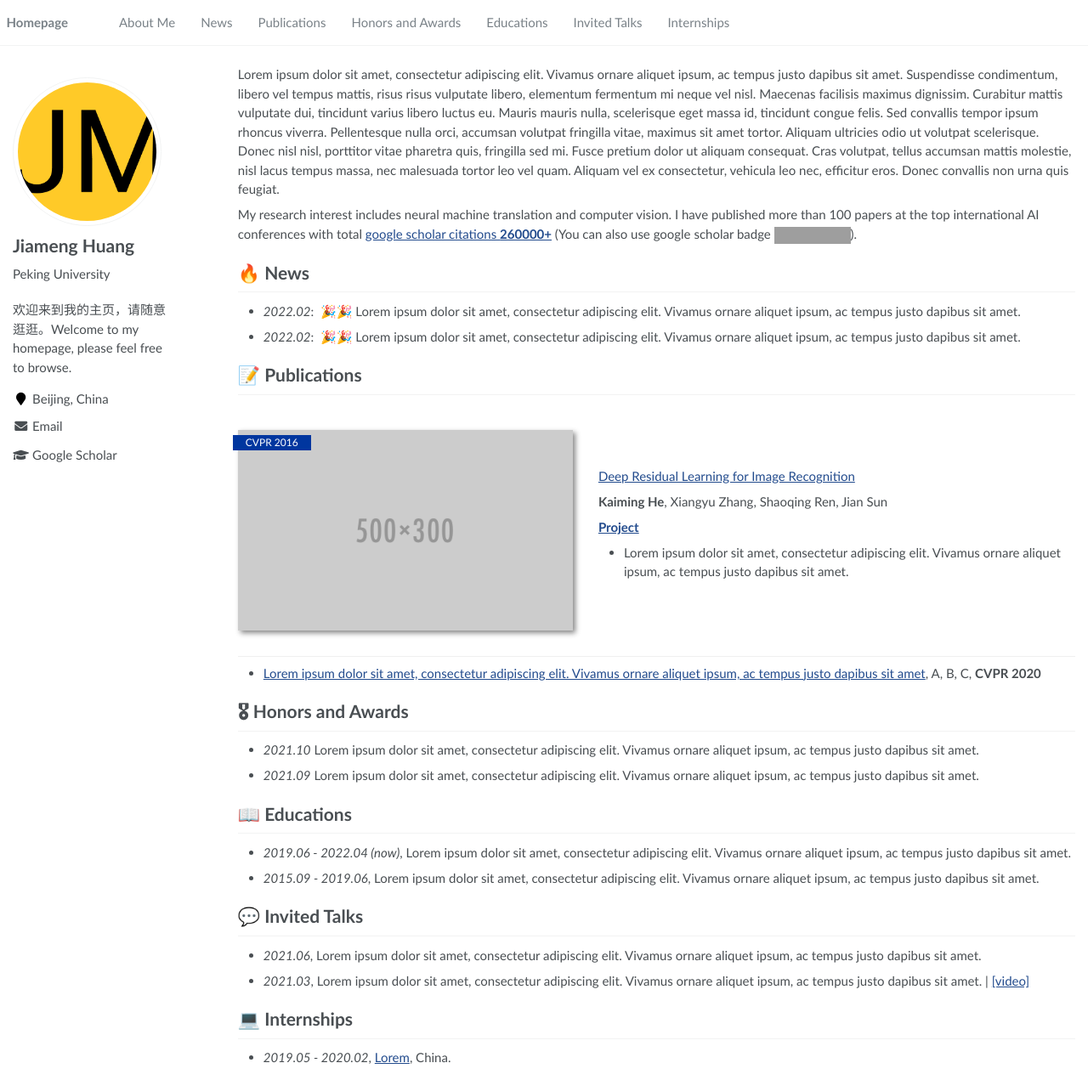
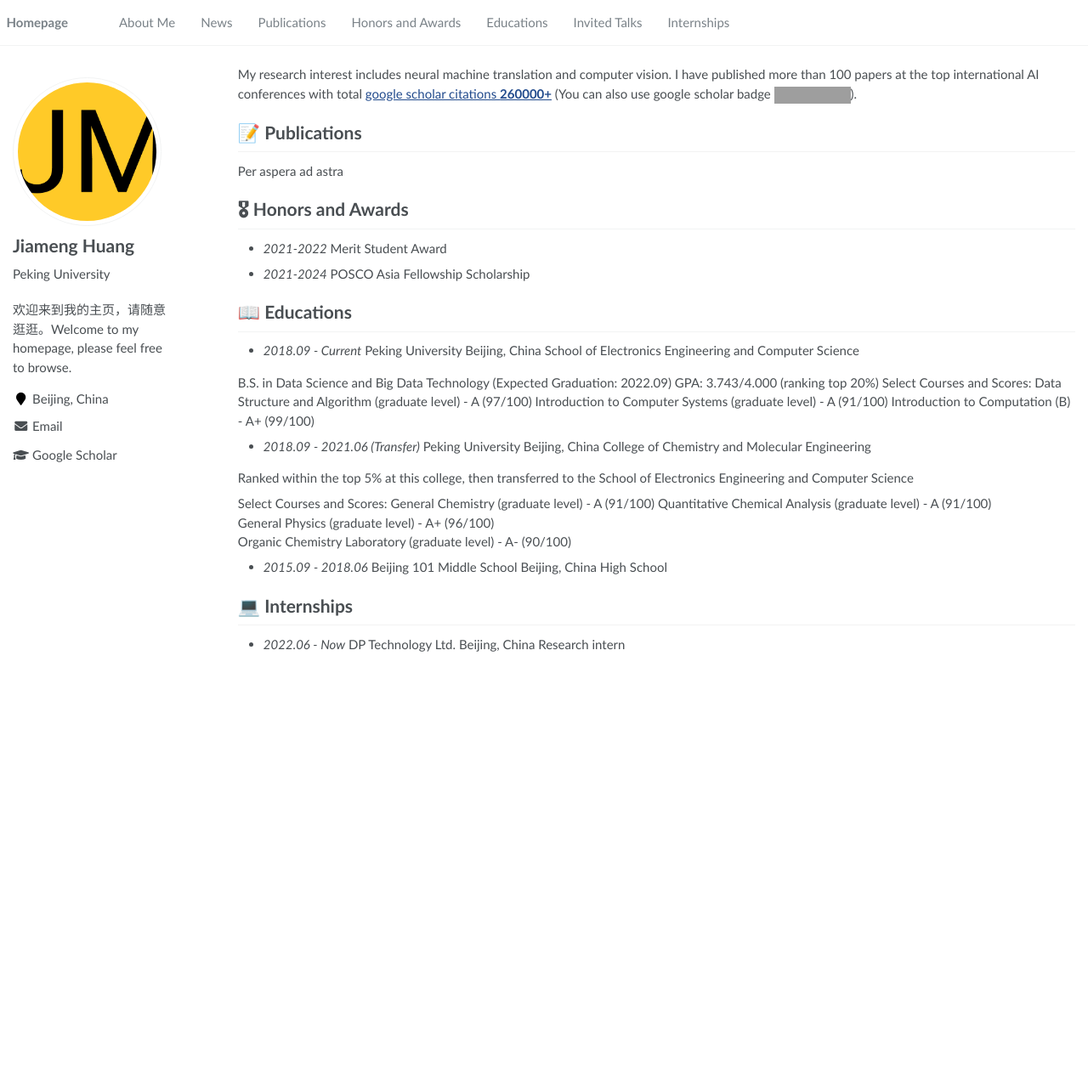
Before and after one commit to RayeRen/acad-homepage.github.io, a Jekyll site: the page built from _pages/about.md, in a window 1280 px wide and 1271 px high. Shown: the whole window at 85% size. Built offline with Jekyll 4.4.1, drawn with Linux system fonts in a browser that asks for light colours; grey boxes are pictures that could not be loaded.

Commit message:
Update about.md
Replace the original content with mine

```diff
--- a/_pages/about.md
+++ b/_pages/about.md
@@ -17,42 +17,42 @@ redirect_from:
 
 <span class='anchor' id='about-me'></span>
 
-Lorem ipsum dolor sit amet, consectetur adipiscing elit. Vivamus ornare aliquet ipsum, ac tempus justo dapibus sit amet. Suspendisse condimentum, libero vel tempus mattis, risus risus vulputate libero, elementum fermentum mi neque vel nisl. Maecenas facilisis maximus dignissim. Curabitur mattis vulputate dui, tincidunt varius libero luctus eu. Mauris mauris nulla, scelerisque eget massa id, tincidunt congue felis. Sed convallis tempor ipsum rhoncus viverra. Pellentesque nulla orci, accumsan volutpat fringilla vitae, maximus sit amet tortor. Aliquam ultricies odio ut volutpat scelerisque. Donec nisl nisl, porttitor vitae pharetra quis, fringilla sed mi. Fusce pretium dolor ut aliquam consequat. Cras volutpat, tellus accumsan mattis molestie, nisl lacus tempus massa, nec malesuada tortor leo vel quam. Aliquam vel ex consectetur, vehicula leo nec, efficitur eros. Donec convallis non urna quis feugiat.
+My research interest includes neural machine translation and computer vision. I have published more than 100 papers at the top international AI conferences with total <a href='https://scholar.google.com/citations?user=-3B1n-4AAAAJ'>google scholar citations <strong><span id='total_cit'>260000+</span></strong></a> (You can also use google scholar badge <a href='https://scholar.google.com/citations?user=-3B1n-4AAAAJ'><img src="https://img.shields.io/endpoint?url={{ url | url_encode }}&logo=Google%20Scholar&labelColor=f6f6f6&color=9cf&style=flat&label=citations"></a>).
 
-My research interest includes neural machine translation and computer vision. I have published more than 100 papers at the top international AI conferences with total <a href='https://scholar.google.com/citations?user=DhtAFkwAAAAJ'>google scholar citations <strong><span id='total_cit'>260000+</span></strong></a> (You can also use google scholar badge <a href='https://scholar.google.com/citations?user=DhtAFkwAAAAJ'><img src="https://img.shields.io/endpoint?url={{ url | url_encode }}&logo=Google%20Scholar&labelColor=f6f6f6&color=9cf&style=flat&label=citations"></a>).
-
-
-# 🔥 News
-- *2022.02*: &nbsp;🎉🎉 Lorem ipsum dolor sit amet, consectetur adipiscing elit. Vivamus ornare aliquet ipsum, ac tempus justo dapibus sit amet.
-- *2022.02*: &nbsp;🎉🎉 Lorem ipsum dolor sit amet, consectetur adipiscing elit. Vivamus ornare aliquet ipsum, ac tempus justo dapibus sit amet.
 
 # 📝 Publications
 
-<div class='paper-box'><div class='paper-box-image'><div><div class="badge">CVPR 2016</div><img src='images/500x300.png' alt="sym" width="100%"></div></div>
-<div class='paper-box-text' markdown="1">
-
-[Deep Residual Learning for Image Recognition](https://openaccess.thecvf.com/content_cvpr_2016/papers/He_Deep_Residual_Learning_CVPR_2016_paper.pdf)
-
-**Kaiming He**, Xiangyu Zhang, Shaoqing Ren, Jian Sun
-
-[**Project**](https://scholar.google.com/citations?view_op=view_citation&hl=zh-CN&user=DhtAFkwAAAAJ&citation_for_view=DhtAFkwAAAAJ:ALROH1vI_8AC) <strong><span class='show_paper_citations' data='DhtAFkwAAAAJ:ALROH1vI_8AC'></span></strong>
-- Lorem ipsum dolor sit amet, consectetur adipiscing elit. Vivamus ornare aliquet ipsum, ac tempus justo dapibus sit amet.
-</div>
-</div>
-
-- [Lorem ipsum dolor sit amet, consectetur adipiscing elit. Vivamus ornare aliquet ipsum, ac tempus justo dapibus sit amet](https://github.com), A, B, C, **CVPR 2020**
+Per aspera ad astra
 
 # 🎖 Honors and Awards
-- *2021.10* Lorem ipsum dolor sit amet, consectetur adipiscing elit. Vivamus ornare aliquet ipsum, ac tempus justo dapibus sit amet.
-- *2021.09* Lorem ipsum dolor sit amet, consectetur adipiscing elit. Vivamus ornare aliquet ipsum, ac tempus justo dapibus sit amet.
+ - *2021‑2022* Merit Student Award
+ - *2021‑2024* POSCO Asia Fellowship Scholarship
 
 # 📖 Educations
-- *2019.06 - 2022.04 (now)*, Lorem ipsum dolor sit amet, consectetur adipiscing elit. Vivamus ornare aliquet ipsum, ac tempus justo dapibus sit amet.
-- *2015.09 - 2019.06*, Lorem ipsum dolor sit amet, consectetur adipiscing elit. Vivamus ornare aliquet ipsum, ac tempus justo dapibus sit amet.
+- *2018.09 - Current* Peking University Beijing, China
+School of Electronics Engineering and Computer Science
 
-# 💬 Invited Talks
-- *2021.06*, Lorem ipsum dolor sit amet, consectetur adipiscing elit. Vivamus ornare aliquet ipsum, ac tempus justo dapibus sit amet.
-- *2021.03*, Lorem ipsum dolor sit amet, consectetur adipiscing elit. Vivamus ornare aliquet ipsum, ac tempus justo dapibus sit amet.  \| [\[video\]](https://github.com/)
+B.S. in Data Science and Big Data Technology (Expected Graduation: 2022.09)
+GPA: 3.743/4.000 (ranking top 20%)
+Select Courses and Scores:
+Data Structure and Algorithm (graduate level) - A (97/100)
+Introduction to Computer Systems (graduate level) - A (91/100)
+Introduction to Computation (B) - A+ (99/100)
+
+- *2018.09 - 2021.06 (Transfer)* Peking University Beijing, China
+College of Chemistry and Molecular Engineering
+
+Ranked within the top 5% at this college, then transferred to the School of Electronics Engineering and Computer Science
+
+Select Courses and Scores:
+  General Chemistry (graduate level) - A (91/100)
+  Quantitative Chemical Analysis (graduate level) - A (91/100)
+  General Physics (graduate level) - A+ (96/100)
+  Organic Chemistry Laboratory (graduate level) - A- (90/100)
+
+- *2015.09 - 2018.06* Beijing 101 Middle School Beijing, China
+High School
 
 # 💻 Internships
-- *2019.05 - 2020.02*, [Lorem](https://github.com/), China.
+- *2022.06 ‑ Now* DP Technology Ltd. Beijing, China
+Research intern
```
